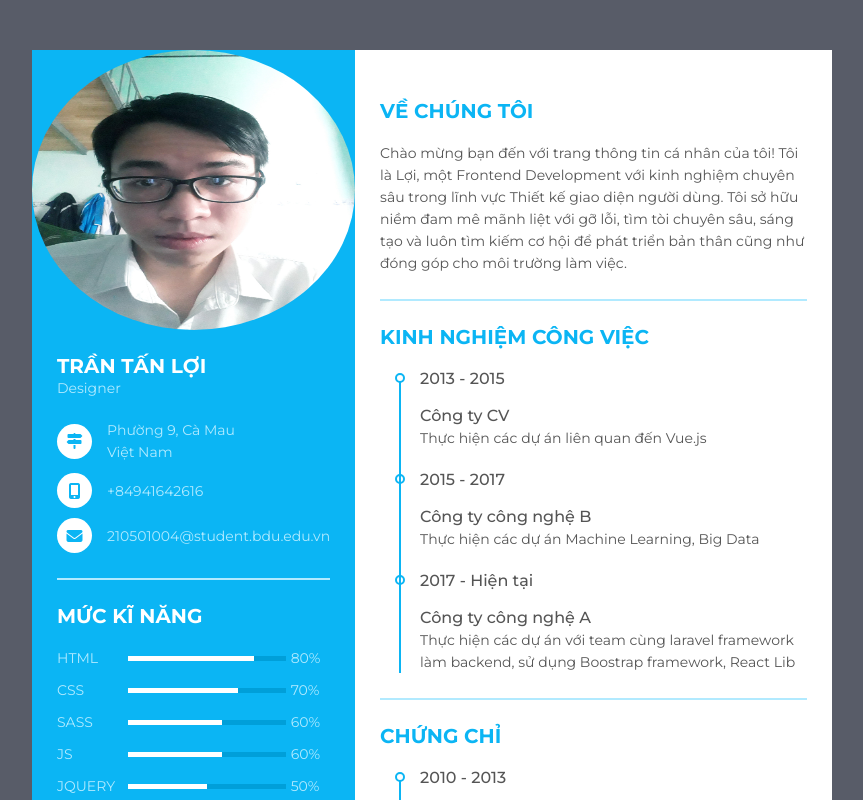
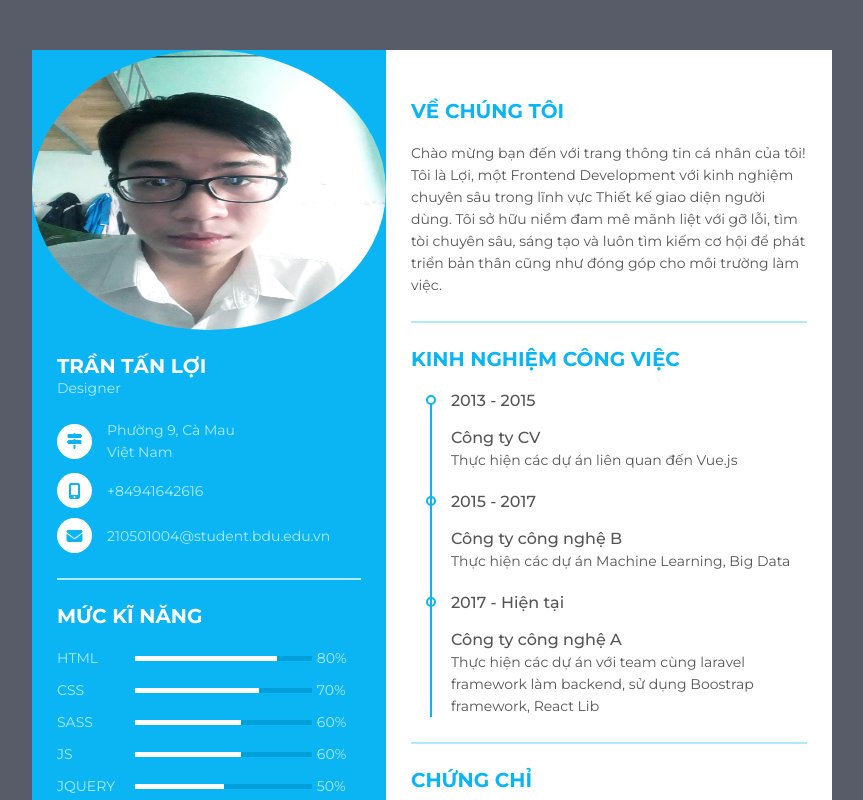
Before and after one commit to loisd303/DonCV, a plain HTML site: page index.html in a window 1280 px wide. Shown: the top 800 px of the page, without its empty margins (208-1071 px from the left). Drawn offline with Linux system fonts and the light colour scheme.

Commit message:
Update style.css

```diff
--- a/style.css
+++ b/style.css
@@ -34,7 +34,7 @@ body {
 }
 
 .resume .resume_left {
-  width: 340px;
+  width: 420px;
   background: #0bb5f4;
 }
 
```
